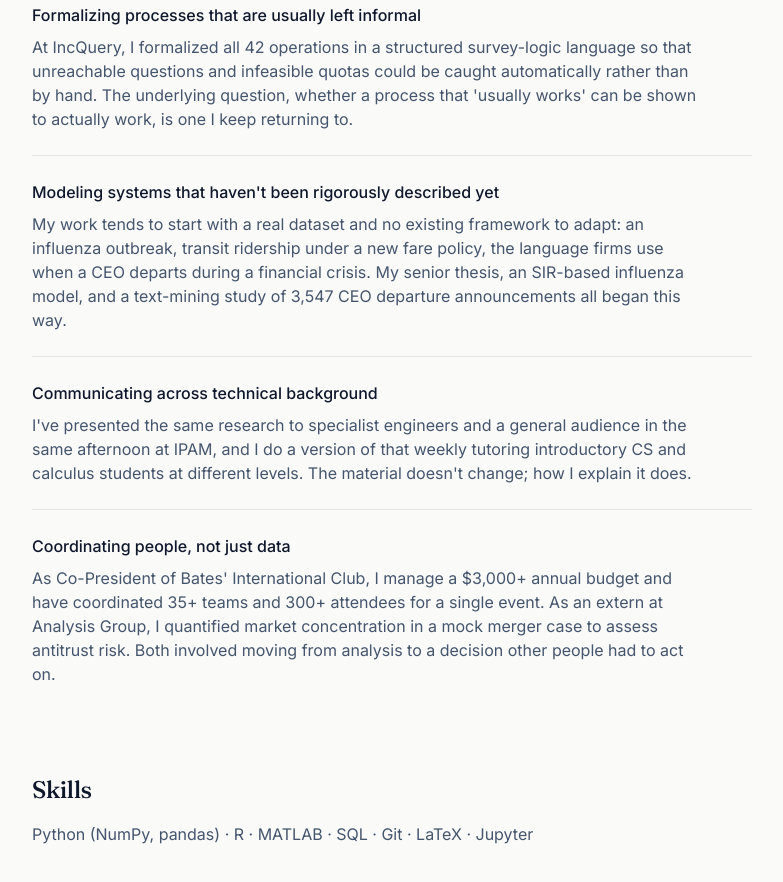
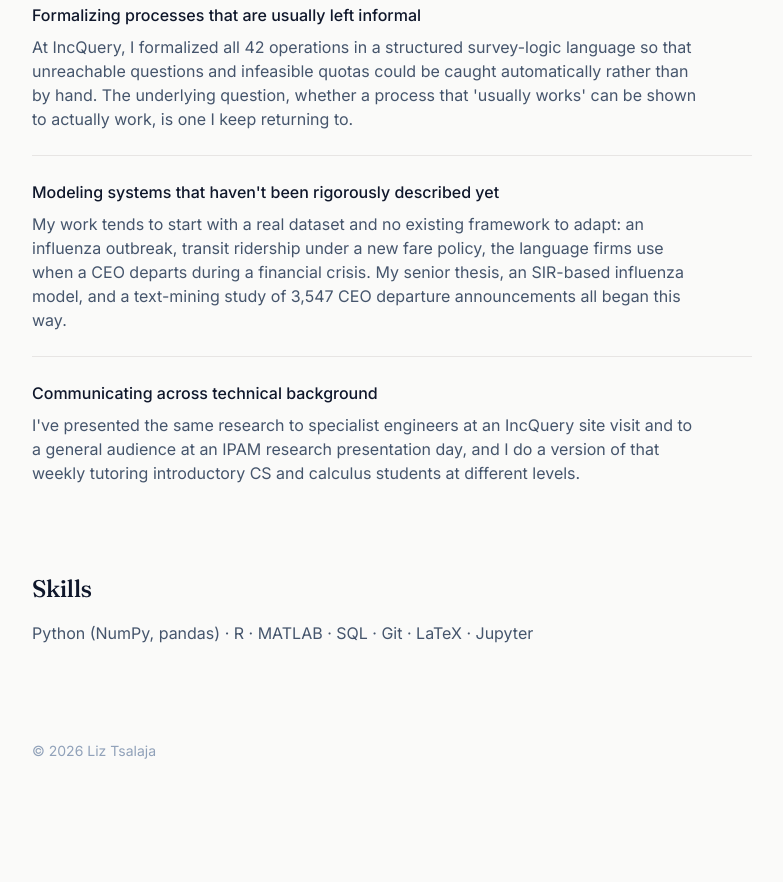
Before and after one commit to jtsalaja/jtsalaja.github.io, an Astro site: page /about in a window 1280 px wide. Shown: the part 536-1418 px from the top of the page, without its empty margins (248-1031 px from the left). After the commit the page ends 1345 px from the top, so only its background shows below. Built offline with nearby package versions, Linux system fonts and the light colour scheme; Astro itself is replaced by a stand-in of ours.

Commit message:
Refine About's How I work section
Clarify the two distinct audiences behind the IncQuery/IPAM
presentation, drop a corny closing line, and remove the
leadership/ops entry.

Co-Authored-By: Claude Sonnet 5 <noreply@anthropic.com>

```diff
--- a/src/pages/about.astro
+++ b/src/pages/about.astro
@@ -22,11 +22,7 @@ const value = [
 	},
 	{
 		title: 'Communicating across technical background',
-		body: "I've presented the same research to specialist engineers and a general audience in the same afternoon at IPAM, and I do a version of that weekly tutoring introductory CS and calculus students at different levels. The material doesn't change; how I explain it does.",
-	},
-	{
-		title: 'Coordinating people, not just data',
-		body: "As Co-President of Bates' International Club, I manage a $3,000+ annual budget and have coordinated 35+ teams and 300+ attendees for a single event. As an extern at Analysis Group, I quantified market concentration in a mock merger case to assess antitrust risk. Both involved moving from analysis to a decision other people had to act on.",
+		body: "I've presented the same research to specialist engineers at an IncQuery site visit and to a general audience at an IPAM research presentation day, and I do a version of that weekly tutoring introductory CS and calculus students at different levels.",
 	},
 ];
 ---
```
